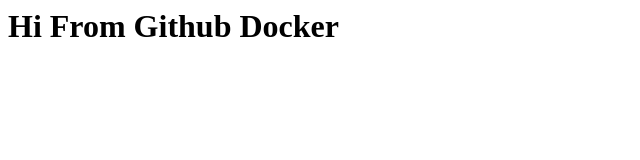
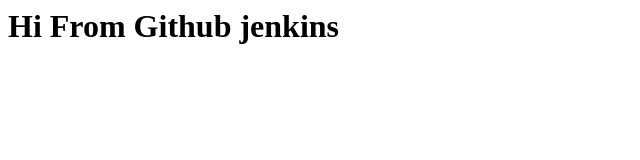
Before and after one commit to smurari1/jenkinstest, a plain HTML site: page index.html in a window 1280 px wide. Shown: the full height of the page, 0-640 px from the left. Drawn offline with Linux system fonts and the light colour scheme.

Commit message:
Update index.html

```diff
--- a/index.html
+++ b/index.html
@@ -1 +1 @@
-<h1>Hi From Github Docker</h1>
+<h1>Hi From Github jenkins</h1>
```
